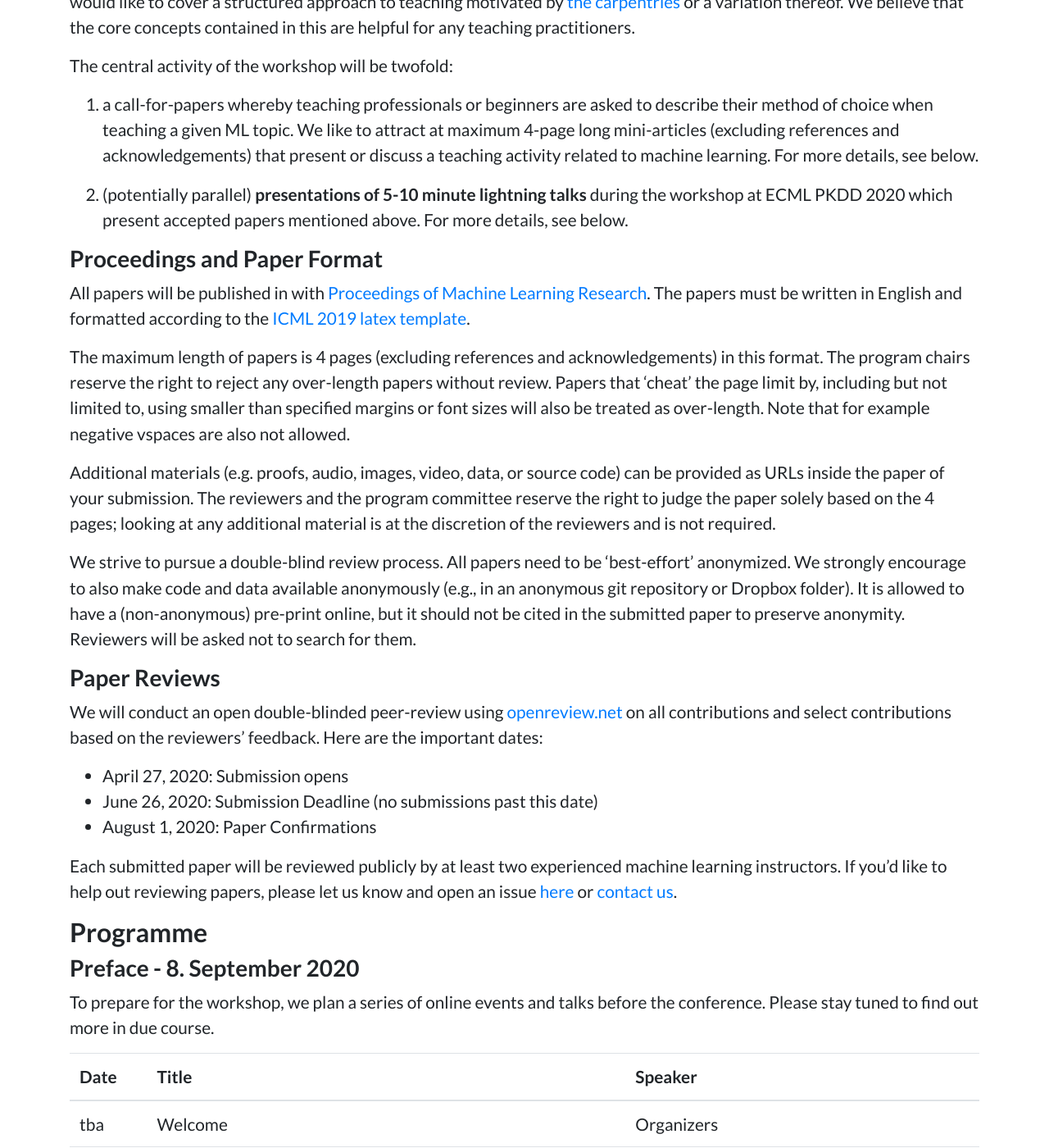
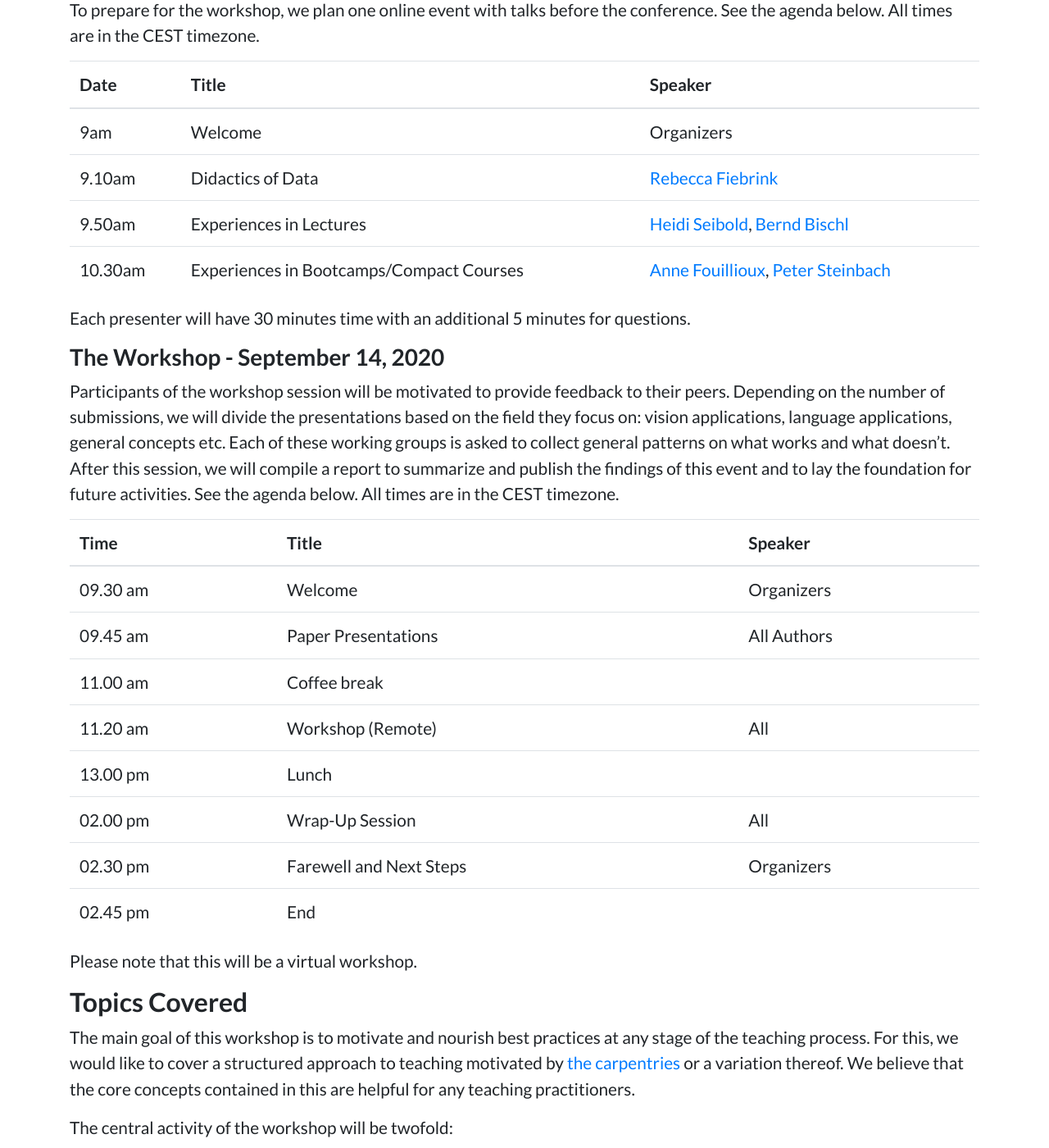
Before and after one commit to teaching-ml/2020, a Jekyll site: the page built from index.md, in a window 1280 px wide and 1400 px high, scrolled down 1499 px. Shown: the whole window at 82% size. Built offline with Jekyll 4.4.1, drawn with Linux system fonts in a browser that asks for light colours; some of the changed text lies outside the part shown.

Commit message:
updated satellite agenda

```diff
--- a/index.md
+++ b/index.md
@@ -16,6 +16,38 @@ Many experts and practitioners who develop Machine Learning models or infrastruc
 This workshop targets those who would like to know, how teachers from around the globe approach teaching Machine Learning: How deep do they dive into the matter? What mental models do they use to visualize concepts? What media is at play in teaching ML by others?
 
 With this workshop, we hope that all participants obtain a better feeling where they stand with their teaching and how they can improve or collaborate with others.
+
+## Programme
+
+### Preface - September 8, 2020
+
+To prepare for the workshop, we plan one online event with talks before the conference. See the agenda below. All times are in the CEST timezone.
+
+| Date | Title                                          | Speaker             |
+| :--      | :--                                            | :--                 |
+| 9am | Welcome                                        | Organizers          |
+| 9.10am | Didactics of Data                              | [Rebecca Fiebrink](https://www.doc.gold.ac.uk/~mas01rf/homepage/)    |
+| 9.50am | Experiences in Lectures                        | [Heidi Seibold](http://www.compstat.statistik.uni-muenchen.de/people/seibold/), [Bernd Bischl](https://www.compstat.statistik.uni-muenchen.de/people/bischl/) |
+| 10.30am | Experiences in Bootcamps/Compact Courses       | [Anne Fouillioux](https://www.mn.uio.no/geo/english/people/adm/annefou/), [Peter Steinbach](https://github.com/psteinb/) |
+
+Each presenter will have 30 minutes time with an additional 5 minutes for questions.
+
+### The Workshop - September 14, 2020
+
+Participants of the workshop session will be motivated to provide feedback to their peers. Depending on the number of submissions, we will divide the presentations based on the field they focus on: vision applications, language applications, general concepts etc. Each of these working groups is asked to collect general patterns on what works and what doesn't. After this session, we will compile a report to summarize and publish the findings of this event and to lay the foundation for future activities. See the agenda below. All times are in the CEST timezone.
+
+| Time     | Title                                          | Speaker             |
+| :--      | :--                                            | :--                 |
+| 09.30 am | Welcome                                        | Organizers          |
+| 09.45 am | Paper Presentations                            | All Authors         |
+| 11.00 am | Coffee break                                   |                     |
+| 11.20 am | Workshop (Remote)                              | All                 |
+| 13.00 pm | Lunch                                          |                     |
+| 02.00 pm | Wrap-Up Session                                | All                 |
+| 02.30 pm | Farewell and Next Steps                        | Organizers          |
+| 02.45 pm | End                                            |                     |
+
+Please note that this will be a virtual workshop.
 
 ## Topics Covered
 
@@ -48,36 +80,6 @@ We will conduct an open double-blinded peer-review using [openreview.net](https:
 
 Each submitted paper will be reviewed publicly by at least two experienced machine learning instructors. If you'd like to help out reviewing papers, please let us know and open an issue [here](repo) or [contact us](mailto:p.steinbach@hzdr.de).
 
-## Programme
-
-### Preface - 8. September 2020
-
-To prepare for the workshop, we plan a series of online events and talks before the conference. Please stay tuned to find out more in due course.
-
-| Date | Title                                          | Speaker             |
-| :--      | :--                                            | :--                 |
-| tba | Welcome                                        | Organizers          |
-| tba | Didactics of Data                              | [Rebecca Fiebrink](https://www.doc.gold.ac.uk/~mas01rf/homepage/)    |
-| tba | Experiences in Lectures                        | [Heidi Seibold](http://www.compstat.statistik.uni-muenchen.de/people/seibold/), [Bernd Bischl](https://www.compstat.statistik.uni-muenchen.de/people/bischl/) |
-| tba | Experiences in Bootcamps/Compact Courses       | [Anne Fouillioux](https://www.mn.uio.no/geo/english/people/adm/annefou/), [Peter Steinbach](https://github.com/psteinb/) |
-
-### The Workshop - 14. September 2020
-
-Participants of the workshop session will be motivated to provide feedback to their peers. Depending on the number of submissions, we will divide the presentations based on the field they focus on: vision applications, language applications, general concepts etc. Each of these working groups is asked to collect general patterns on what works and what doesn't. After this session, we will compile a report to summarize and publish the findings of this event and to lay the foundation for future activities.
-
-| Time     | Title                                          | Speaker             |
-| :--      | :--                                            | :--                 |
-| 09.30 am | Welcome                                        | Organizers          |
-| 09.45 am | Paper Presentations                            | All Authors         |
-| 11.00 am | Coffee break                                   |                     |
-| 11.20 am | Workshop (Remote)                              | All                 |
-| 13.00 pm | Lunch                                          |                     |
-| 02.00 pm | Wrap-Up Session                                | All                 |
-| 02.30 pm | Farewell and Next Steps                        | Organizers          |
-| 02.45 pm | End                                            |                     |
-
-Please note that this will be a virtual workshop.
-
 ## Questions, Concerns or Feedback
 
 We are happy to hear from you regarding your questions, concerns or feedback. Please do so by opening an issue [here](https://github.com/teaching-ml/2020/) or [contact us](mailto:p.steinbach@hzdr.de).
```
